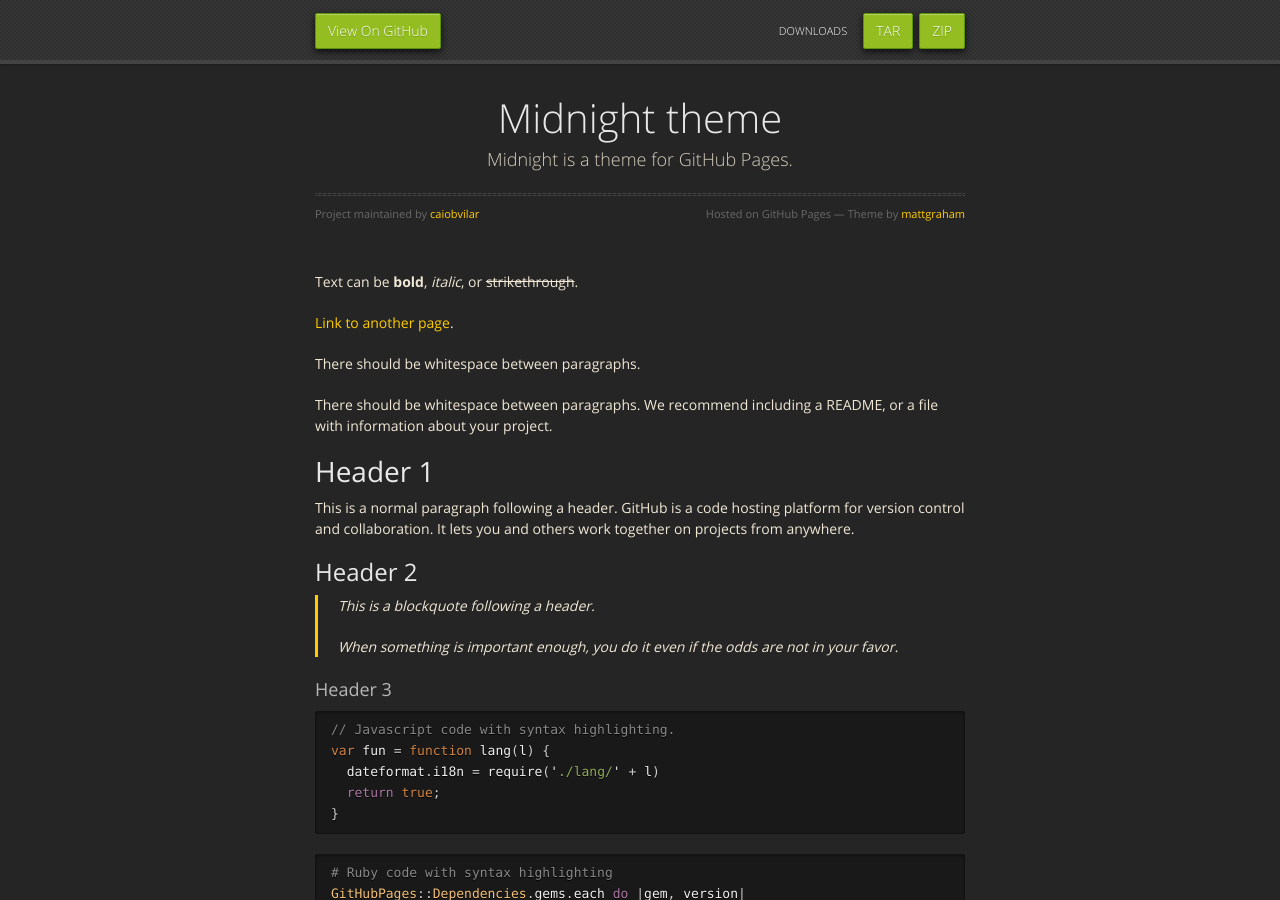
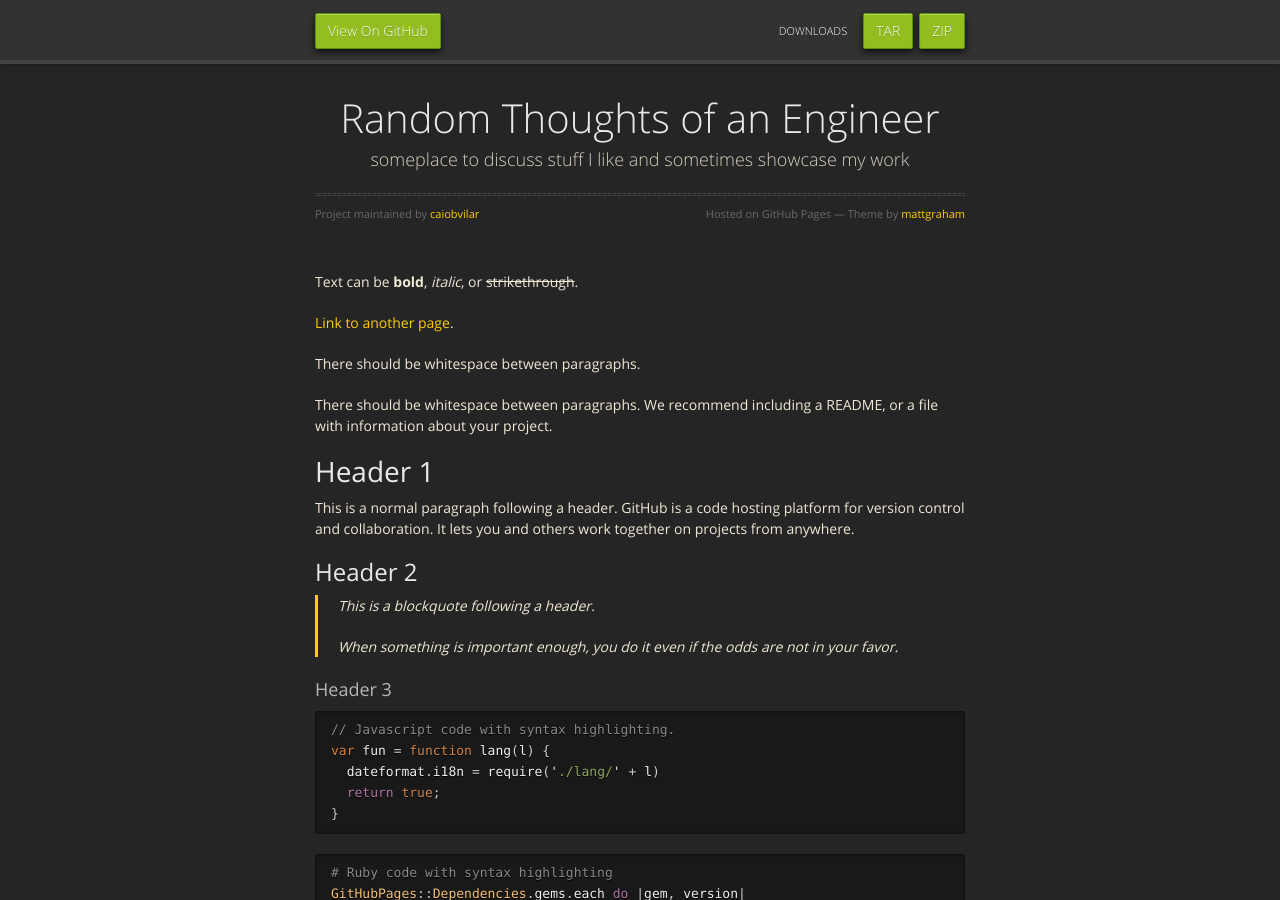
Before and after one commit to caiobvilar/caiobvilar.github.io, a Jekyll site: the page built from index.md, in a window 1280 px wide and 900 px high. Built offline with Jekyll 4.4.1, drawn with Linux system fonts in a browser that asks for light colours; nearby versions of some CDN libraries.

Commit message:
update++

```diff
--- a/_config.yml
+++ b/_config.yml
@@ -1,5 +1,5 @@
-title: Midnight theme
-description: Midnight is a theme for GitHub Pages.
+title: Random Thoughts of an Engineer
+description: someplace to discuss stuff I like and sometimes showcase my work
 show_downloads: true
 google_analytics:
 theme: jekyll-theme-midnight
```
